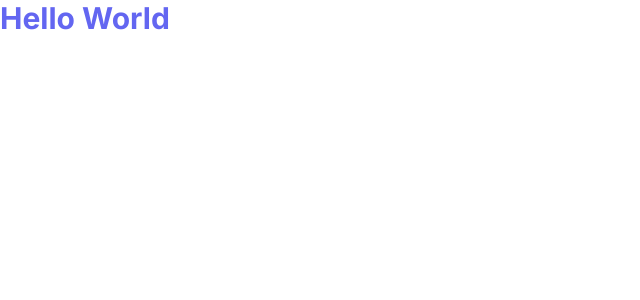
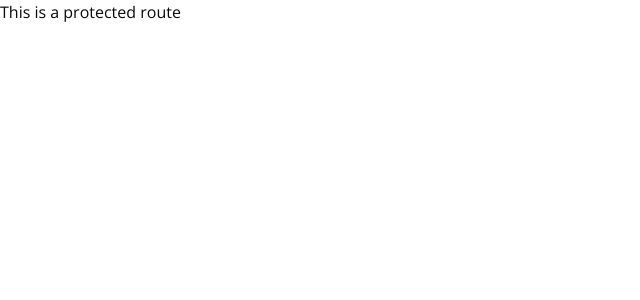
Before and after one commit to marcos-padilla/discord-clone, a Next.js app: page / in a window 1280 px wide. Shown: the top 300 px of the page, without its empty margins (0-640 px from the left). Built offline with nearby package versions, Linux system fonts and the light colour scheme.

Commit message:
feat: folders setup

```diff
--- /dev/null
+++ b/app/(auth)/(routes)/login/page.tsx
@@ -0,0 +1,3 @@
+export default function LoginPage() {
+	return <div>LoginPage</div>
+}
--- /dev/null
+++ b/app/(auth)/(routes)/register/page.tsx
@@ -0,0 +1,3 @@
+export default function RegisterPage() {
+	return <div>RegisterPage</div>
+}
--- /dev/null
+++ b/app/(main)/(routes)/page.tsx
@@ -0,0 +1,6 @@
+import { Button } from '@/components/ui/button'
+import Image from 'next/image'
+
+export default function Home() {
+	return <div>This is a protected route</div>
+}
--- a/app/layout.tsx
+++ b/app/layout.tsx
@@ -1,22 +1,22 @@
 import './globals.css'
 import type { Metadata } from 'next'
-import { Inter } from 'next/font/google'
+import { Open_Sans } from 'next/font/google'
 
-const inter = Inter({ subsets: ['latin'] })
+const font = Open_Sans({ subsets: ['latin'] })
 
 export const metadata: Metadata = {
-  title: 'Create Next App',
-  description: 'Generated by create next app',
+	title: 'Discord Clone',
+	description: 'Discord Clone using Next JS 13 for learning pourposes',
 }
 
 export default function RootLayout({
-  children,
+	children,
 }: {
-  children: React.ReactNode
+	children: React.ReactNode
 }) {
-  return (
-    <html lang="en">
-      <body className={inter.className}>{children}</body>
-    </html>
-  )
+	return (
+		<html lang='en'>
+			<body className={font.className}>{children}</body>
+		</html>
+	)
 }
--- a/app/page.tsx
+++ /dev/null
@@ -1,5 +0,0 @@
-import Image from 'next/image'
-
-export default function Home() {
-	return <p className='text-3xl font-bold text-indigo-500'>Hello World</p>
-}
```
Also changed, not shown: app/(auth)/layout.tsx (added).
